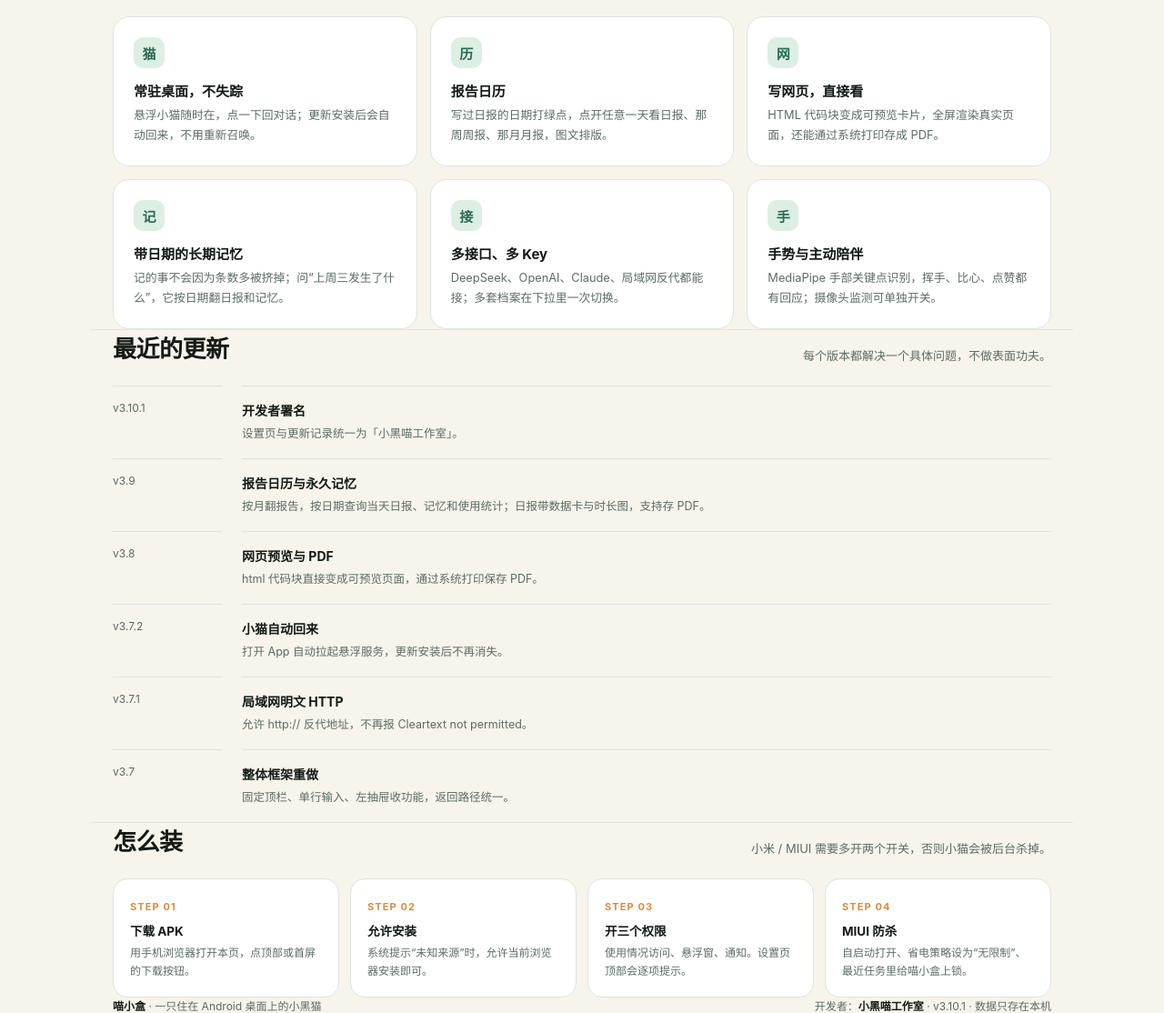
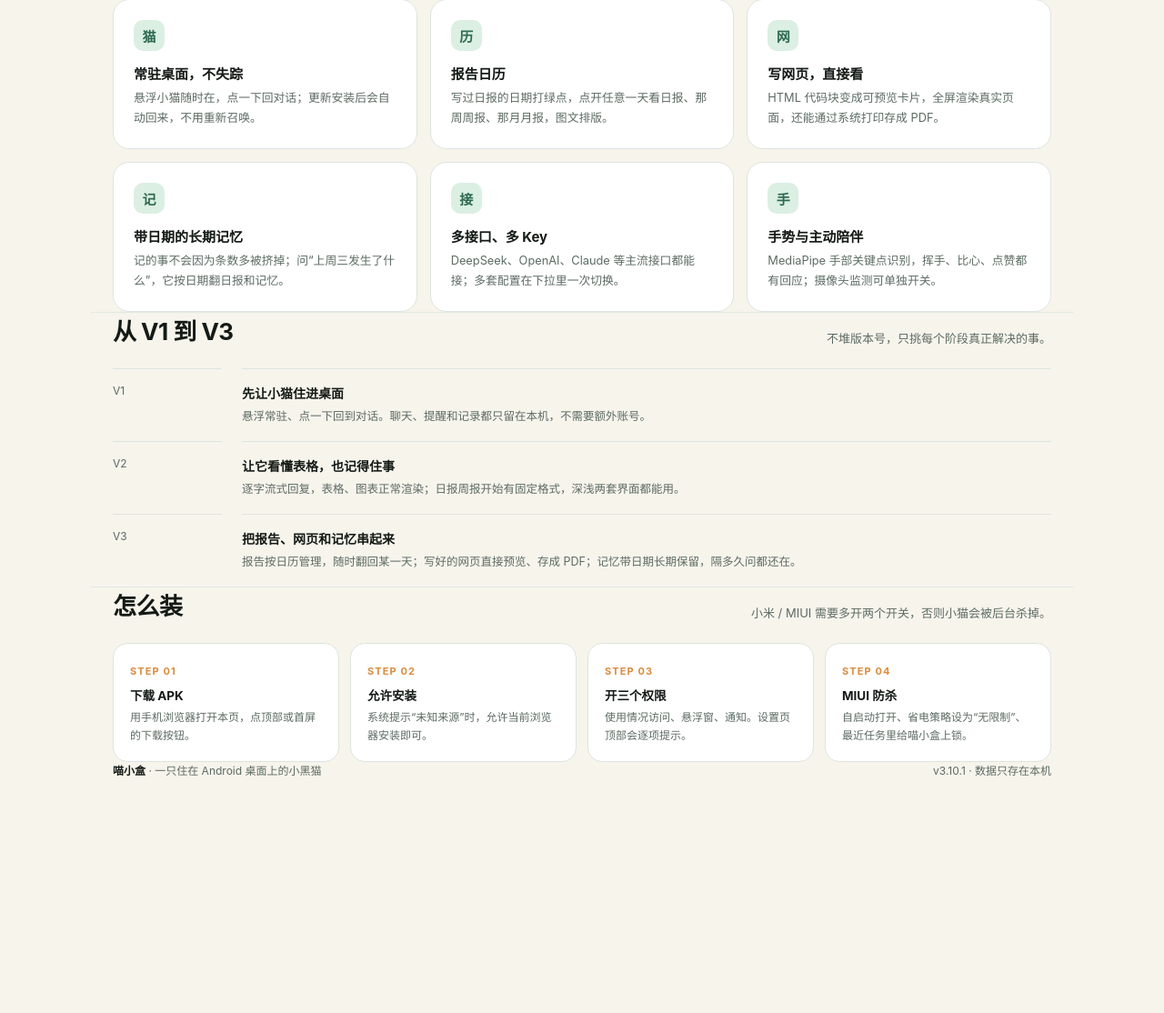
Before and after one commit to Alice-P197/miaoxiao, a plain HTML site: page index.html in a window 1280 px wide. Shown: the part 945-2059 px from the top of the page at 91% size. After the commit the page ends 1800 px from the top, so only its background shows below. Drawn offline with Linux system fonts and the light colour scheme.

Commit message:
发布页：移除开发者署名与内部细节，更新记录改为 V1-V3

```diff
--- a/index.html
+++ b/index.html
@@ -94,7 +94,7 @@ footer b{color:var(--ink)}
   <div class="nav-links">
     <a href="#shots">界面</a>
     <a href="#features">能做什么</a>
-    <a href="#changelog">更新记录</a>
+    <a href="#changelog">版本历程</a>
     <a href="#install">安装</a>
     <a class="nav-cta" href="https://github.com/Alice-P197/miaoxiao/releases/latest/download/miaoxiao-v3.10.1.apk">下载 APK</a>
   </div>
@@ -109,7 +109,7 @@ footer b{color:var(--ink)}
       <a class="dl" href="https://github.com/Alice-P197/miaoxiao/releases/latest/download/miaoxiao-v3.10.1.apk">↓ 下载 APK · 33.6 MB</a>
       <a class="ghost" href="#install">先看安装步骤</a>
     </div>
-    <div class="meta">Android 8.0 及以上 · 无需 Google 服务 · 数据只留在本机<br>开发者：小黑喵工作室</div>
+    <div class="meta">Android 8.0 及以上 · 无需 Google 服务 · 数据只留在本机</div>
   </div>
   <div>
     <div class="phone"><img src="https://aka.doubaocdn.com/s/zBUAR1TCmX" alt="喵小盒对话页"></div>
@@ -139,23 +139,20 @@ footer b{color:var(--ink)}
     <div class="f"><div class="ico">历</div><h3>报告日历</h3><p>写过日报的日期打绿点，点开任意一天看日报、那周周报、那月月报，图文排版。</p></div>
     <div class="f"><div class="ico">网</div><h3>写网页，直接看</h3><p>HTML 代码块变成可预览卡片，全屏渲染真实页面，还能通过系统打印存成 PDF。</p></div>
     <div class="f"><div class="ico">记</div><h3>带日期的长期记忆</h3><p>记的事不会因为条数多被挤掉；问“上周三发生了什么”，它按日期翻日报和记忆。</p></div>
-    <div class="f"><div class="ico">接</div><h3>多接口、多 Key</h3><p>DeepSeek、OpenAI、Claude、局域网反代都能接；多套档案在下拉里一次切换。</p></div>
+    <div class="f"><div class="ico">接</div><h3>多接口、多 Key</h3><p>DeepSeek、OpenAI、Claude 等主流接口都能接；多套配置在下拉里一次切换。</p></div>
     <div class="f"><div class="ico">手</div><h3>手势与主动陪伴</h3><p>MediaPipe 手部关键点识别，挥手、比心、点赞都有回应；摄像头监测可单独开关。</p></div>
   </div>
 </section>
 
 <section class="wrap" id="changelog">
   <div class="sec-head">
-    <h2>最近的更新</h2>
-    <p>每个版本都解决一个具体问题，不做表面功夫。</p>
+    <h2>从 V1 到 V3</h2>
+    <p>不堆版本号，只挑每个阶段真正解决的事。</p>
   </div>
   <div class="timeline">
-    <div class="tl-time">v3.10.1</div><div class="tl-body"><b>开发者署名</b><span>设置页与更新记录统一为「小黑喵工作室」。</span></div>
-    <div class="tl-time">v3.9</div><div class="tl-body"><b>报告日历与永久记忆</b><span>按月翻报告，按日期查询当天日报、记忆和使用统计；日报带数据卡与时长图，支持存 PDF。</span></div>
-    <div class="tl-time">v3.8</div><div class="tl-body"><b>网页预览与 PDF</b><span>html 代码块直接变成可预览页面，通过系统打印保存 PDF。</span></div>
-    <div class="tl-time">v3.7.2</div><div class="tl-body"><b>小猫自动回来</b><span>打开 App 自动拉起悬浮服务，更新安装后不再消失。</span></div>
-    <div class="tl-time">v3.7.1</div><div class="tl-body"><b>局域网明文 HTTP</b><span>允许 http:// 反代地址，不再报 Cleartext not permitted。</span></div>
-    <div class="tl-time">v3.7</div><div class="tl-body"><b>整体框架重做</b><span>固定顶栏、单行输入、左抽屉收功能，返回路径统一。</span></div>
+    <div class="tl-time">V1</div><div class="tl-body"><b>先让小猫住进桌面</b><span>悬浮常驻、点一下回到对话。聊天、提醒和记录都只留在本机，不需要额外账号。</span></div>
+    <div class="tl-time">V2</div><div class="tl-body"><b>让它看懂表格，也记得住事</b><span>逐字流式回复，表格、图表正常渲染；日报周报开始有固定格式，深浅两套界面都能用。</span></div>
+    <div class="tl-time">V3</div><div class="tl-body"><b>把报告、网页和记忆串起来</b><span>报告按日历管理，随时翻回某一天；写好的网页直接预览、存成 PDF；记忆带日期长期保留，隔多久问都还在。</span></div>
   </div>
 </section>
 
@@ -174,7 +171,7 @@ footer b{color:var(--ink)}
 
 <footer class="wrap">
   <div><b>喵小盒</b> · 一只住在 Android 桌面上的小黑猫</div>
-  <div>开发者：<b>小黑喵工作室</b> · v3.10.1 · 数据只存在本机</div>
+  <div>v3.10.1 · 数据只存在本机</div>
 </footer>
 
 </body>
```
Also changed, not shown: 1 other file.
